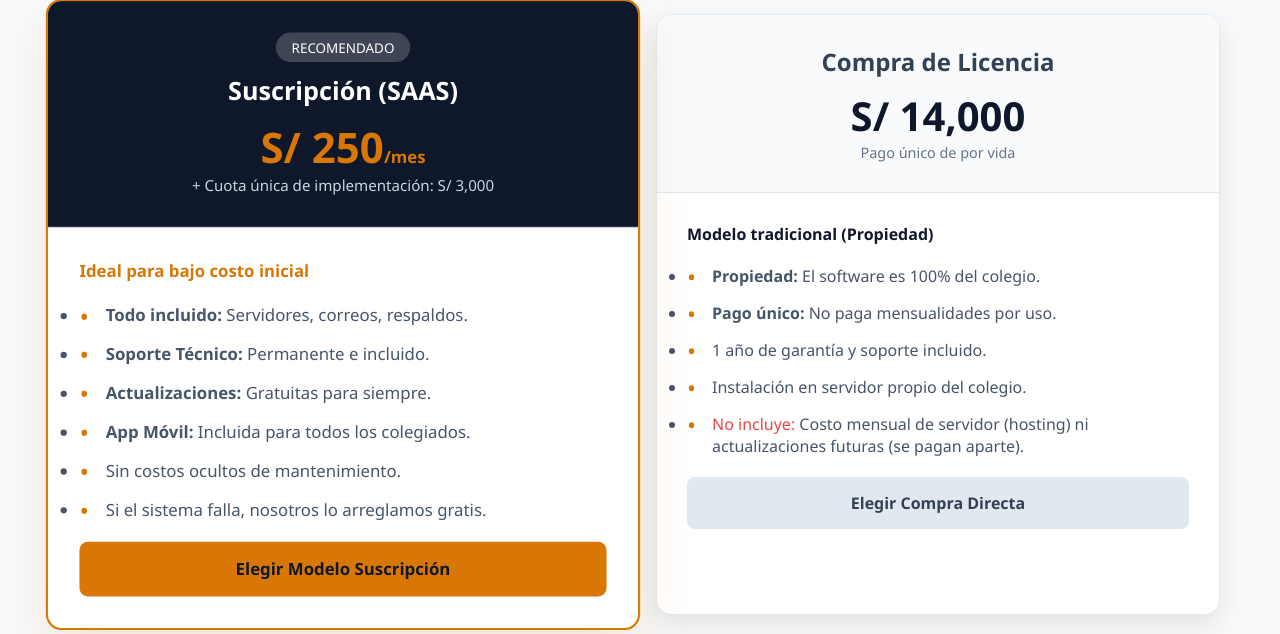
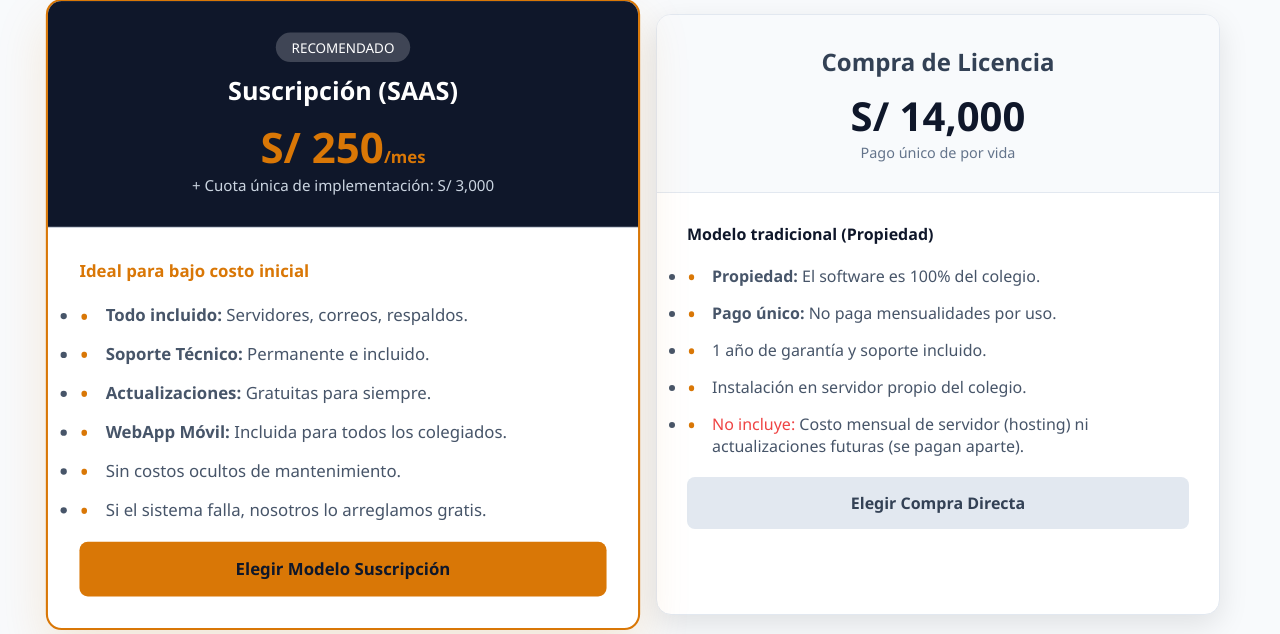
Before and after one commit to SoyDuilio/store, a FastAPI app: page /jorgedecano in a window 1280 px wide. Shown: the part 2149-2783 px from the top of the page. Run offline with FastAPI, Linux system fonts and the light colour scheme.

Commit message:
Update jorgedecano.html
g6

```diff
--- a/app/templates/jorgedecano.html
+++ b/app/templates/jorgedecano.html
@@ -492,7 +492,7 @@
                         <li><strong>Todo incluido:</strong> Servidores, correos, respaldos.</li>
                         <li><strong>Soporte Técnico:</strong> Permanente e incluido.</li>
                         <li><strong>Actualizaciones:</strong> Gratuitas para siempre.</li>
-                        <li><strong>App Móvil:</strong> Incluida para todos los colegiados.</li>
+                        <li><strong>WebApp Móvil:</strong> Incluida para todos los colegiados.</li>
                         <li>Sin costos ocultos de mantenimiento.</li>
                         <li>Si el sistema falla, nosotros lo arreglamos gratis.</li>
                     </ul>
@@ -562,4 +562,5 @@
         });
     </script>
 </body>
+
 </html>
```
